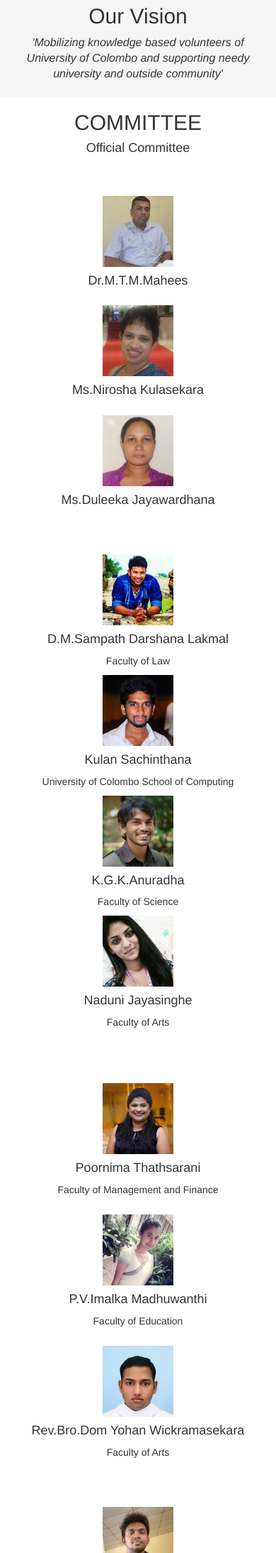
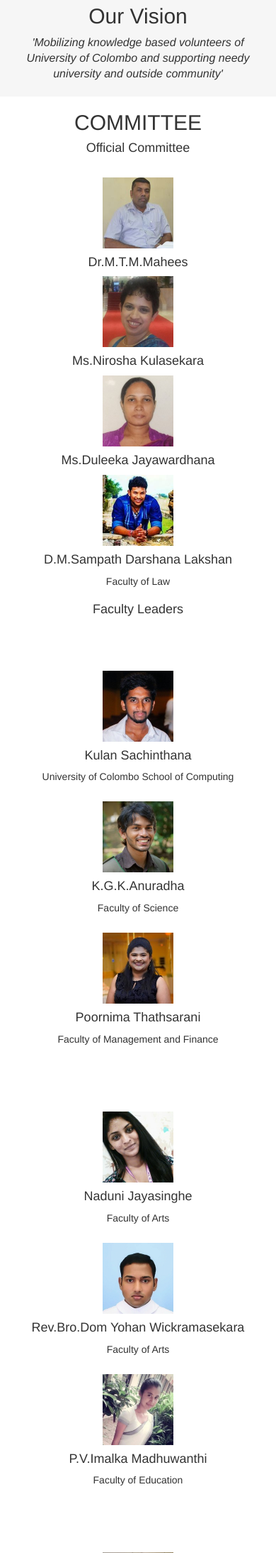
Before and after one commit to sumedhe/cuv, a CodeIgniter app: page /database/ in a window 390 px wide. Shown: the part 1529-3717 px from the top of the page at 71% size. Run offline with CodeIgniter, Linux system fonts and the light colour scheme; some libraries are stand-ins or nearby versions.

Commit message:
Update committee

```diff
--- a/application/views/committee.php
+++ b/application/views/committee.php
@@ -11,67 +11,67 @@
 
         <!-- ROW 1 -->
         <div class="row slideanim">
-            <div class="col-sm-1"></div>
 
-            <div class="col-sm-10">
-                <div class="col-sm-4">
+            <div class="col-sm-3">
                 <img src="public/img/committee/Dr.M.T.M.Mahees.jpg" height="100" width="100">
                 <h4>Dr.M.T.M.Mahees</h4>
                 <!-- <p class="names">name</p> -->
                 <!-- <p>email</p> -->
             </div>
 
-                <div class="col-sm-4">
+            <div class="col-sm-3">
                 <img src="public/img/committee/Ms.Nirosha_Kulasekara.jpg" height="100" width="100">
                 <h4>Ms.Nirosha Kulasekara</h4>
                 <!-- <p class="names">name</p> -->
                 <!-- <p>email</p> -->
             </div>
 
-                <div class="col-sm-4">
+            <div class="col-sm-3">
                 <img src="public/img/committee/Ms.Duleeka_Jayawardhana.jpg" height="100" width="100">
                 <h4>Ms.Duleeka Jayawardhana</h4>
                 <!-- <p class="names">name</p> -->
                 <!-- <p>email</p> -->
             </div>
 
-            </div>
-
-            <div class="col-sm-1"></div>
-        </div>
-
-        <!-- ROW 2 -->
-        <br><br>
-        <div class="row slideanim">
             <div class="col-sm-3">
                 <img src="public/img/committee/D.M.Sampath_Darshana_Lakmal.jpg" height="100" width="100">
-                <h4>D.M.Sampath Darshana Lakmal</h4>
+                <h4>D.M.Sampath Darshana Lakshan</h4>
                 <p class="names">Faculty of Law</p>
                 <!-- <p>email</p> -->
             </div>
 
-            <div class="col-sm-3">
+        </div>
+
+        <h4>Faculty Leaders</h4>
+        <!-- ROW 2 -->
+        <br><br>
+        <div class="row slideanim">
+            <div class="col-sm-1"></div>
+            <div class="col-sm-10">
+
+                <div class="col-sm-4">
                     <img src="public/img/committee/Kulan_Sachinthana.jpg" height="100" width="100">
                     <h4>Kulan Sachinthana</h4>
                     <p class="names">University of Colombo School of Computing</p>
                     <!-- <p>email</p> -->
                 </div>
 
-            <div class="col-sm-3">
+                <div class="col-sm-4">
                     <img src="public/img/committee/K.G.K.Anuradha.jpg" height="100" width="100">
                     <h4>K.G.K.Anuradha</h4>
                     <p class="names">Faculty of Science</p>
                     <!-- <p>email</p> -->
                 </div>
 
-            <div class="col-sm-3">
-              <img src="public/img/committee/Naduni_Jayasinghe.jpg" height="100" width="100">
-              <h4>Naduni Jayasinghe</h4>
-              <p class="names">Faculty of Arts</p>
+                <div class="col-sm-4">
+                    <img src="public/img/committee/Poornima_Thathsarani.jpg" height="100" width="100">
+                    <h4>Poornima Thathsarani</h4>
+                    <p class="names">Faculty of Management and Finance</p>
                     <!-- <p>email</p> -->
                 </div>
+            </div>
 
-
+            <div class="col-sm-1"></div>
 
         </div>
 
@@ -82,9 +82,16 @@
             <div class="col-sm-10">
 
                 <div class="col-sm-4">
-                    <img src="public/img/committee/Poornima_Thathsarani.jpg" height="100" width="100">
-                    <h4>Poornima Thathsarani</h4>
-                    <p class="names">Faculty of Management and Finance</p>
+                    <img src="public/img/committee/Naduni_Jayasinghe.jpg" height="100" width="100">
+                    <h4>Naduni Jayasinghe</h4>
+                    <p class="names">Faculty of Arts</p>
+                    <!-- <p>email</p> -->
+                </div>
+
+                <div class="col-sm-4">
+                  <img src="public/img/committee/Rev.Bro.Dom_Yohan_Wickramasekara.jpg" height="100" width="100">
+                  <h4>Rev.Bro.Dom Yohan Wickramasekara</h4>
+                  <p class="names">Faculty of Arts</p>
                   <!-- <p>email</p> -->
                 </div>
 
@@ -92,13 +99,6 @@
                     <img src="public/img/committee/P.V.Imalka_Madhuwanthi.jpg" height="100" width="100">
                     <h4>P.V.Imalka Madhuwanthi</h4>
                     <p class="names">Faculty of Education</p>
-                    <!-- <p>email</p> -->
-                </div>
-
-                <div class="col-sm-4">
-                  <img src="public/img/committee/Rev.Bro.Dom_Yohan_Wickramasekara.jpg" height="100" width="100">
-                  <h4>Rev.Bro.Dom Yohan Wickramasekara</h4>
-                  <p class="names">Faculty of Arts</p>
                     <!-- <p>email</p> -->
                 </div>
 
@@ -110,22 +110,31 @@
         <!-- ROW 4 -->
         <br><br>
         <div class="row slide-anim">
-            <div class="col-sm-3"></div>
-            <div class="col-sm-3">
+            <div class="col-sm-1"></div>
+            <div class="col-sm-10">
+            <div class="col-sm-4">
                 <img src="public/img/committee/M.D.Sujan_Nayanajith.jpg" height="100" width="100">
                 <h4>M.D.Sujan Nayanajith</h4>
                 <p class="names">Institute of Indigenous Medicine</p>
                 <!-- <p>email</p> -->
             </div>
 
-            <div class="col-sm-3">
+            <div class="col-sm-4">
                 <img src="public/img/committee/Kasun_Kumarage.jpg" height="100" width="100">
                 <h4>Kasun Kumarage</h4>
                 <p class="names">Sri Palee Campus</p>
                 <!-- <p>email</p> -->
             </div>
 
-            <div class="col-sm-3"></div>
+            <div class="col-sm-4">
+                <img src="public/img/committee/K.G.Dilshan_Chameera_Karunarathna.jpg" height="100" width="100">
+                <h4>K.G.Dilshan Chameera Karunarathna</h4>
+                <p class="names">Faculty of Medicine</p>
+                <!-- <p>email</p> -->
+            </div>
+
+            </div>
+            <div class="col-sm-1"></div>
         </div>
 
 
```
Also changed, not shown: public/img/committee/K.G.Dilshan_Chameera_Karunarathna.jpg (added). Lines whose indentation alone changed are shown as unchanged.
